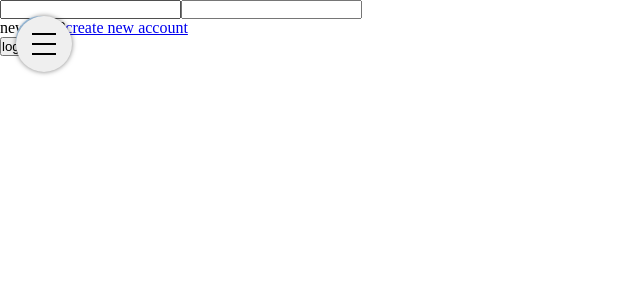
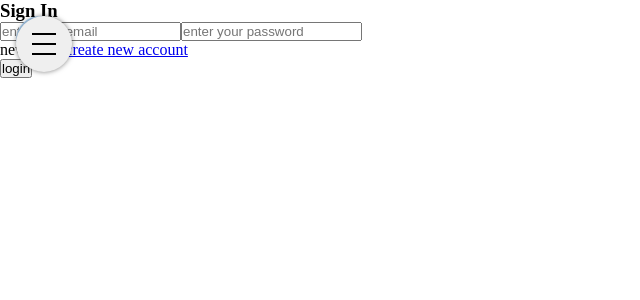
Before and after one commit to Bappaditya721135/MERN-ECOMMERCE-FRONTEND, a React (Vite) app: page /login in a window 1280 px wide. Shown: the top 300 px of the page, without its empty margins (0-640 px from the left). Built offline with nearby package versions, Linux system fonts and the light colour scheme; no server answers.

Commit message:
change form heading text

```diff
--- a/src/components/authentication/UserLogin.jsx
+++ b/src/components/authentication/UserLogin.jsx
@@ -40,13 +40,14 @@ const UserLogin = () => {
         dispatch(asyncLogin(user))
     }
   return (
-    <div>
-      <form onSubmit={handleSubmit}>
-        <input type="email" name="email" id="email" onChange={handleInputChange} value={user.email} />
-        <input type="password" name="password" id="password" onChange={handleInputChange} value={user.password} />
-        {message && <h2>{message}</h2>}
-        <p>new here?<Link to="/register">create new account</Link></p>
-        <button>login</button>
+    <div className="form__bg">
+      <form className="form" onSubmit={handleSubmit}>
+        <h3 className="form__title">Sign In</h3>
+        {message && <span className="message">{message}</span>}
+        <input className="input__email" type="email" name="email" id="email" placeholder="enter your email" onChange={handleInputChange} value={user.email} />
+        <input className="input__password" type="password" name="password" id="password" placeholder="enter your password" onChange={handleInputChange} value={user.password} />
+        <p className="new">new here?<Link to="/register">create new account</Link></p>
+        <button className="submit__btn">login</button>
       </form>
     </div>
   )
```
